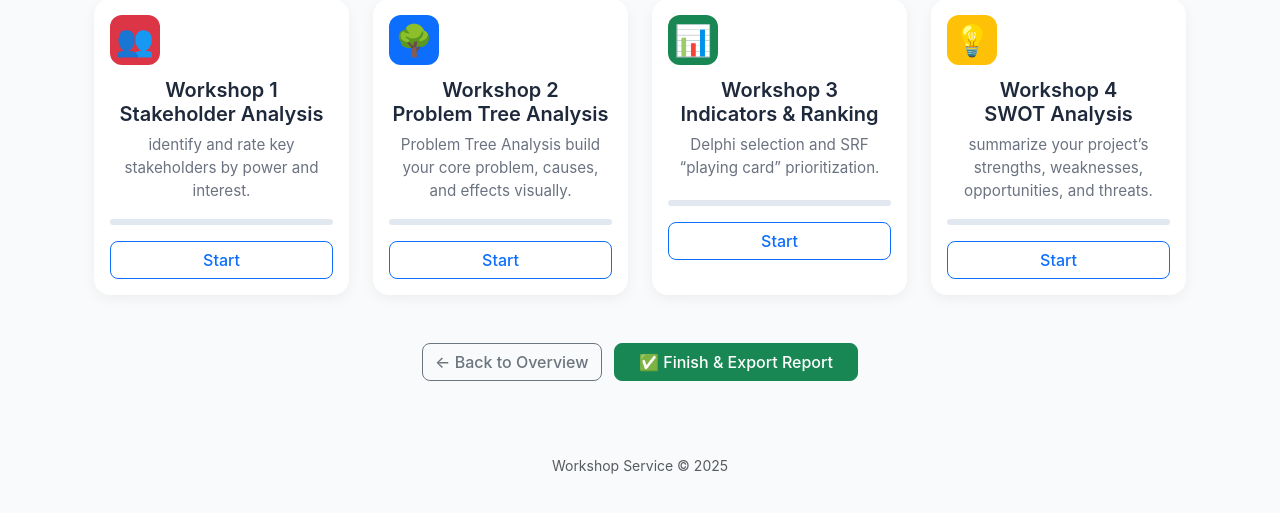
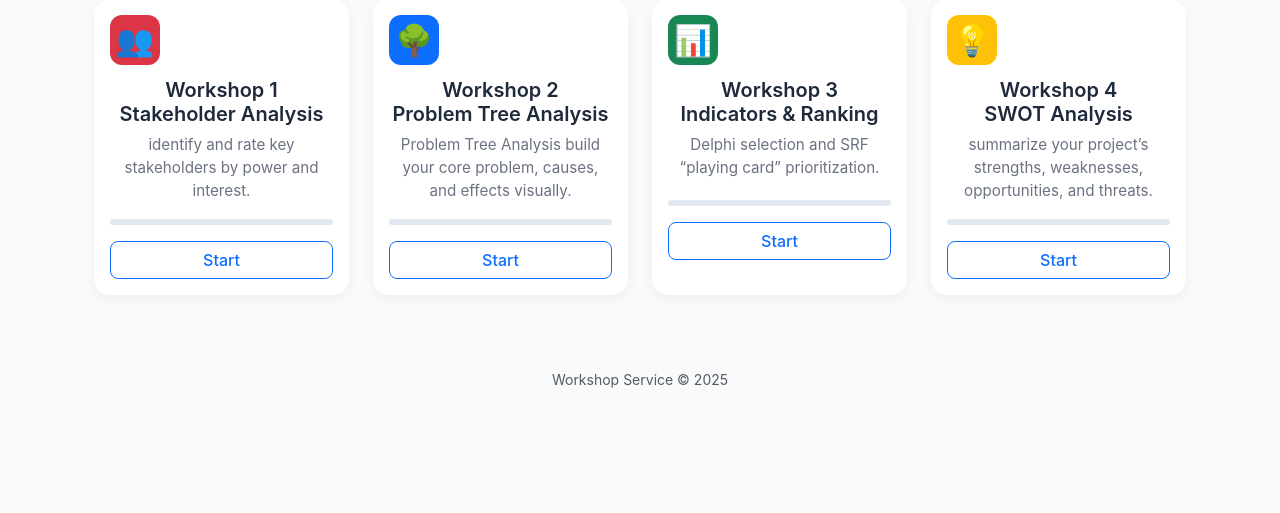
Before and after one commit to alireza-soleiman/LMS, a Django app: template workshops/templates/workshops/workshop_list.html in a window 1280 px wide. Shown: the part 223-736 px from the top of the page. Run offline with Django 5.2, Linux system fonts and the light colour scheme; the template is opened without the code that fills it, so the values that code supplies are empty.

Commit message:
polish workshop_list.html

```diff
--- a/workshops/templates/workshops/workshop_list.html
+++ b/workshops/templates/workshops/workshop_list.html
@@ -145,10 +145,5 @@
     </div>
   </div>
 
-  <div class="text-center mt-5">
-    <a href="{% url 'project_overview' project.id %}" class="btn btn-outline-secondary me-2">← Back to Overview</a>
-    <a href="#" class="btn btn-success px-4">✅ Finish & Export Report</a>
-  </div>
-</div>
 
 {% endblock %}
```
